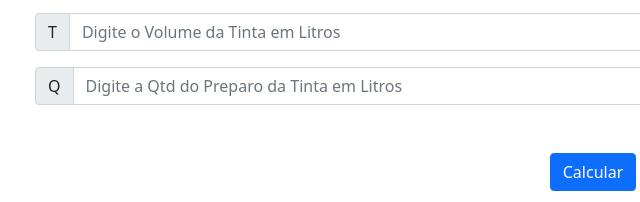
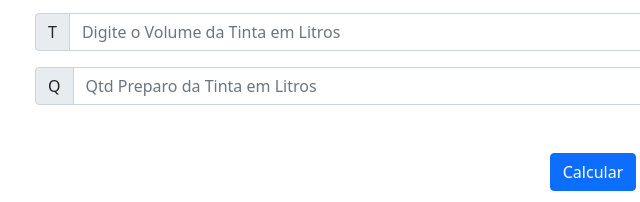
Before and after one commit to paatrickbarbosa/calculadora-pintura-senai, a plain HTML site: page index.html in a window 1280 px wide. Shown: the part 598-800 px from the top of the page, 47-687 px from the left. Drawn offline with nearby package versions, Linux system fonts and the light colour scheme.

Commit message:
Update index.html

```diff
--- a/index.html
+++ b/index.html
@@ -41,7 +41,7 @@
 
           <div class="input-group mb-3">
             <span class="input-group-text" >Q</span>
-            <input type="number" id="qtd_preparo" class="form-control" aria-label="Sizing example input" aria-describedby="inputGroup-sizing-default" placeholder="Digite a Qtd do Preparo da Tinta em Litros">
+            <input type="number" id="qtd_preparo" class="form-control" aria-label="Sizing example input" aria-describedby="inputGroup-sizing-default" placeholder="Qtd Preparo da Tinta em Litros">
           </div>
 
           <div class="input-group mb-3 justify-content-center">
```
